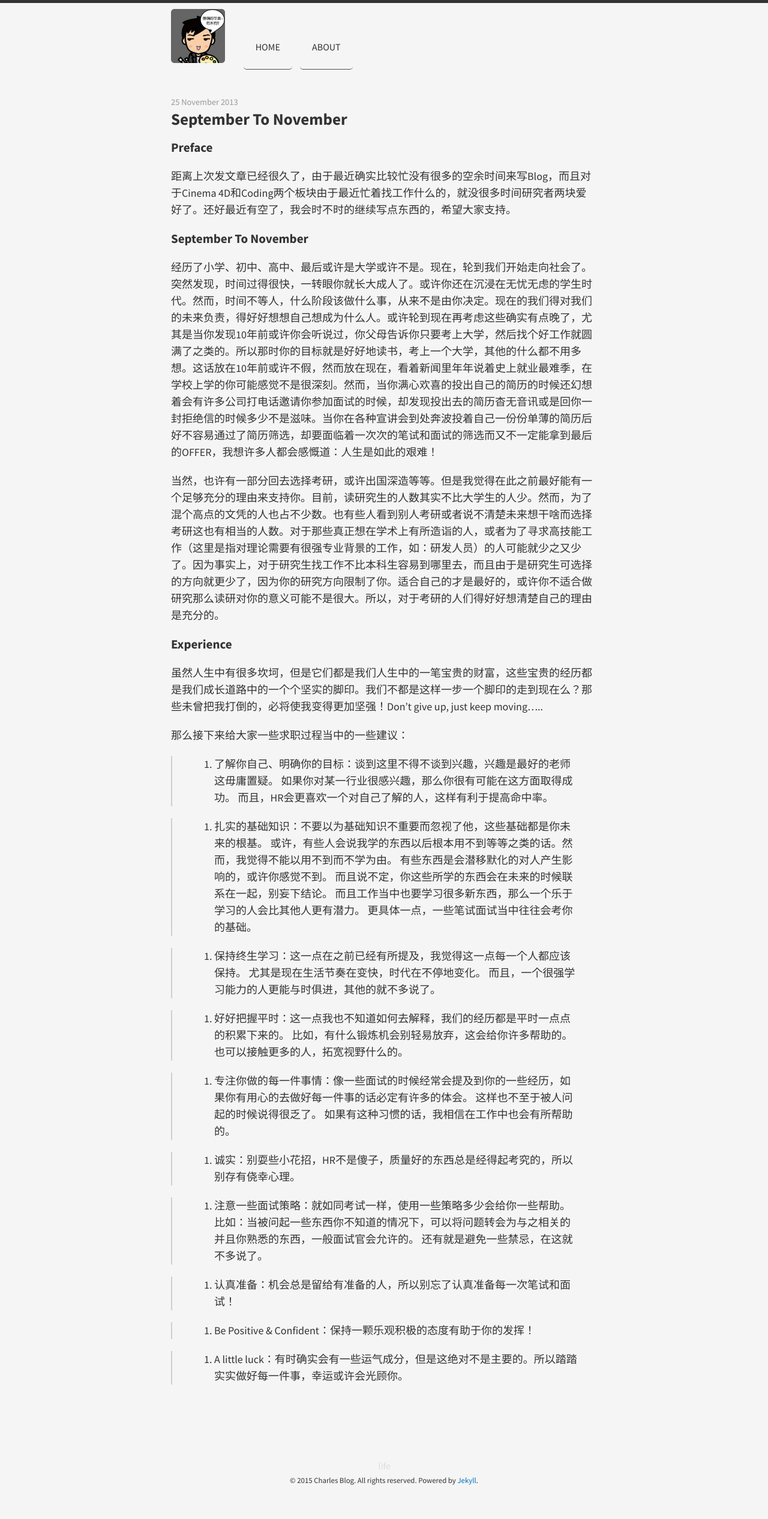
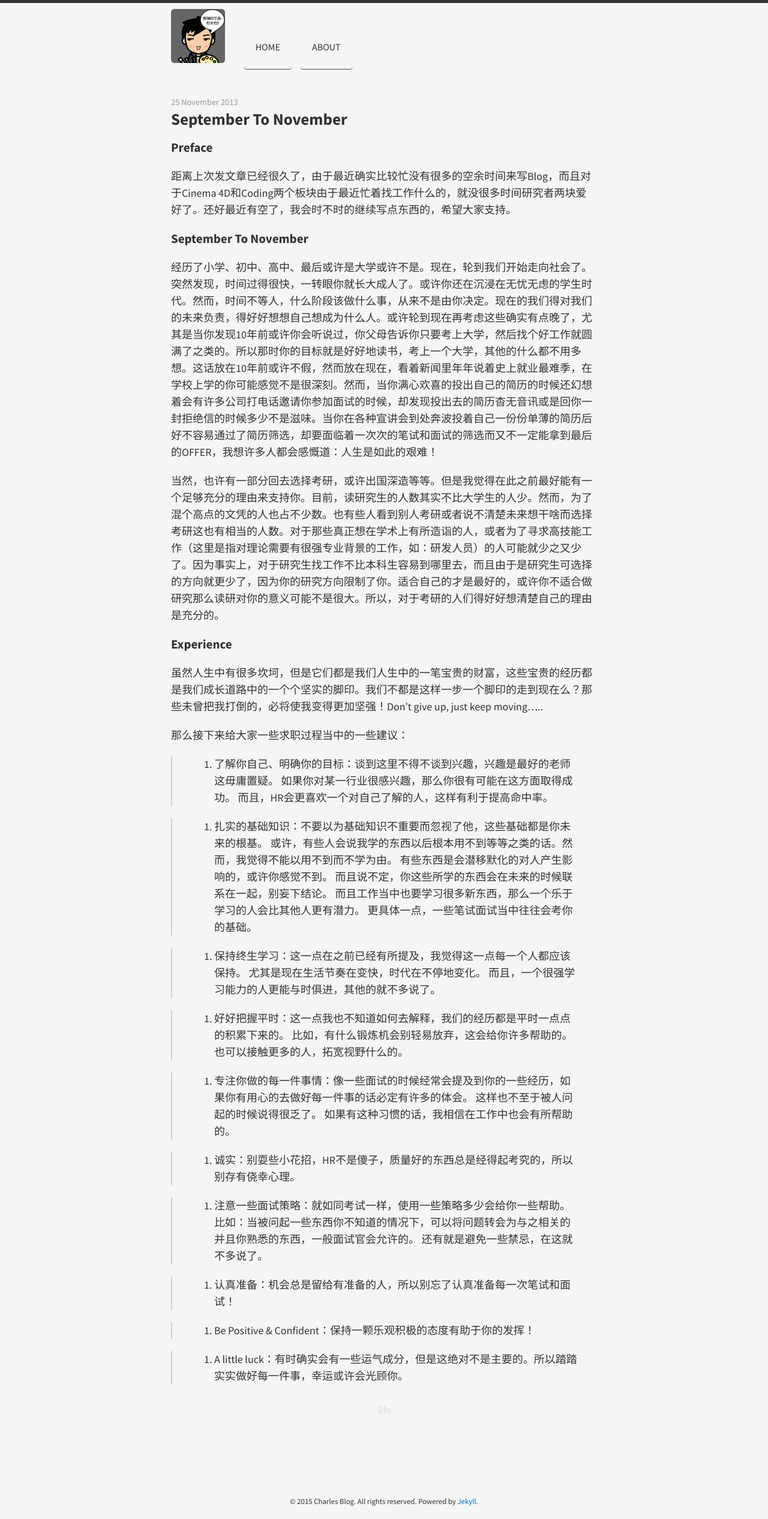
Before and after one commit to JavaCS3/blog, a Jekyll site: the page built from _posts/2013-11-25-September-to-November.md, in a window 1280 px wide. Shown: the whole page at 60% size. Built offline with Jekyll 4.4.1, drawn with Linux system fonts in a browser that asks for light colours; nearby versions of some CDN libraries; Markdown is read by kramdown in place of the engine named in the settings; before the commit the page ends 2498 px from its top, so only the background shows below that.

Commit message:
improve category

```diff
--- a/_layouts/post.html
+++ b/_layouts/post.html
@@ -5,11 +5,10 @@ layout: default
 <article class="single row gutters">
   <time class="published" datetime="{{ page.date | date: '%Y-%m-%d' }}">{{ page.date | date_to_long_string }}</time>
   <h2>{{ page.title }}</h2>
-
   {{ content }}
+  <div>
+    <ul class="category">
+      <li><a href="">{{ page.category }}</a></li>
+    </ul>
+  </div>
 </article>
-<div>
-  <ul class="tags">
-    <li><a href="">{{ page.category }}</a></li>
-  </ul>
-</div>
--- a/public/css/main.scss
+++ b/public/css/main.scss
@@ -238,18 +238,18 @@ dl,
     clear: both;
 }
 
-ul.tags {
-  margin: 3em auto 0;
+ul.category {
+  margin: 25px auto 25px;
   text-align: center;
 }
 
-ul.tags li {
+ul.category li {
   list-style: none;
   display: inline-block;
   margin-right: -0.1em;
 }
 
-ul.tags li a {
+ul.category li a {
   color: #ddd;
   border-bottom: 0;
   display: block;
@@ -262,8 +262,8 @@ ul.tags li a {
   border-radius: 16px;
 }
 
-ul.tags li a:hover {
-  background: #f3f3f1;
+ul.category li a:hover {
+  background: #333;
   color: #999;
 }
 
```
